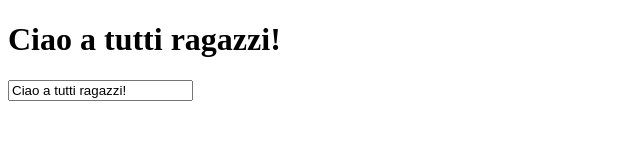
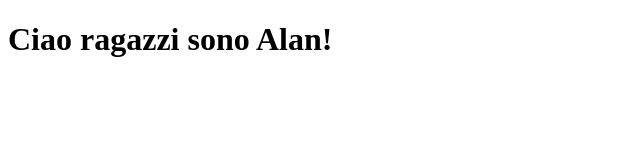
Before and after one commit to ALANOMAM/vue-hello, a plain HTML site: page index.html in a window 1280 px wide. Shown: the whole page, without its empty margins (0-640 px from the left). Drawn offline with nearby package versions, Linux system fonts and the light colour scheme.

Commit message:
appena stampato la frase

```diff
--- a/index.html
+++ b/index.html
@@ -23,12 +23,15 @@
 
     <div id="app">
 
-        <h1 :class="testo">
-            {{ saluto }}
-        </h1>
 
 
-        <input type="text" v-model="saluto">
+         <h1>
+           {{saluto}}
+         </h1>
+
+         <div>
+            <img src="" alt="">
+         </div>
 
     </div>
 
@@ -44,8 +47,8 @@
                 return {
                     // tutti i nostri dati
 
-                    saluto: "Ciao a tutti ragazzi!",
-                    testo: "url",
+                    saluto: "Ciao ragazzi sono Alan!",
+                    immagine: "",
 
                 }
             }
```
